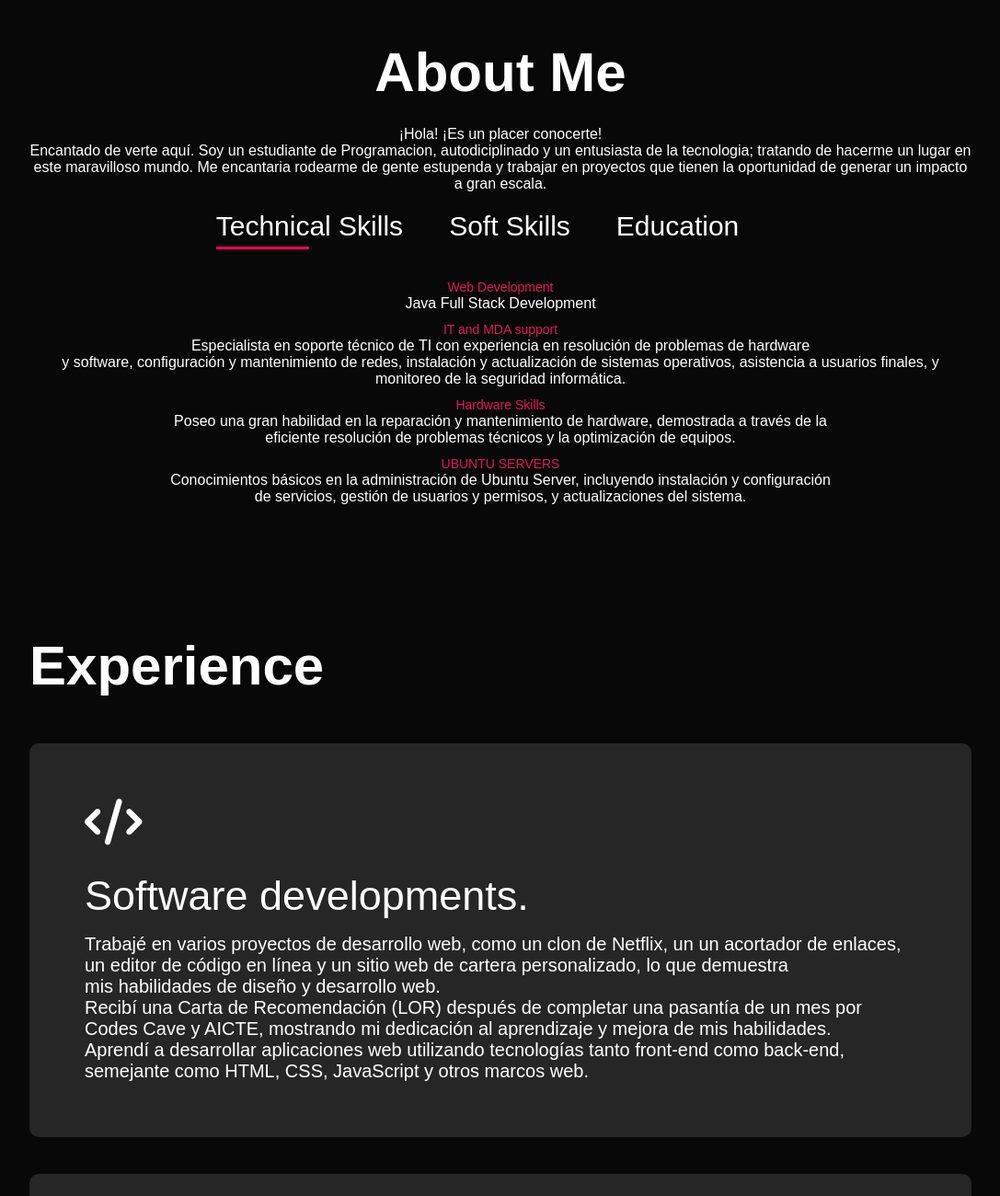
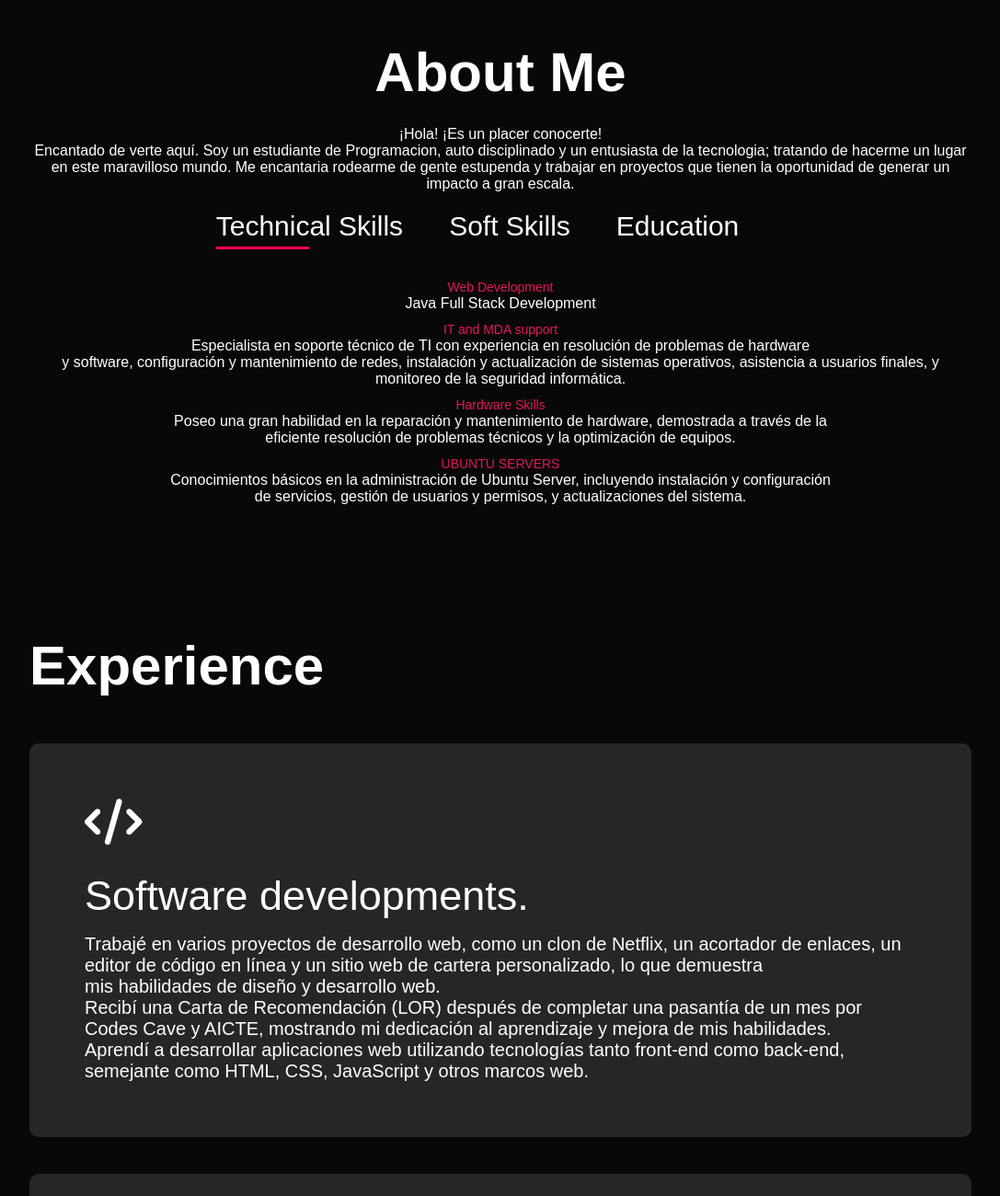
Before and after one commit to fsJairM/web1, a plain HTML site: page index.html in a window 1280 px wide. Shown: the part 960-2260 px from the top of the page at 92% size, without its empty margins (96-1183 px from the left). Drawn offline with nearby package versions, Linux system fonts and the light colour scheme.

Commit message:
Update index.html

```diff
--- a/index.html
+++ b/index.html
@@ -49,7 +49,7 @@
                     <h2 class="sub-title">About Me</h2>
                     <p>
                         ¡Hola! ¡Es un placer conocerte! <br>
-                        Encantado de verte aquí. Soy un estudiante de Programacion, autodiciplinado y  un entusiasta
+                        Encantado de verte aquí. Soy un estudiante de Programacion, auto disciplinado y  un entusiasta
                         de la tecnologia;
                         tratando de hacerme un lugar en este maravilloso mundo. Me encantaria rodearme de gente
                         estupenda y trabajar en
@@ -134,7 +134,7 @@
                         <i class="fa-solid fa-code"></i>
                         <h3>Software developments.</h3>
                         <p>Trabajé en varios proyectos de desarrollo web, como un clon de Netflix, un
-                            un acortador de enlaces, un editor de código en línea y un sitio web de cartera personalizado, lo que demuestra<br>
+                            acortador de enlaces, un editor de código en línea y un sitio web de cartera personalizado, lo que demuestra<br>
                             mis habilidades de diseño y desarrollo web. <br>
                             Recibí una Carta de Recomendación (LOR) después de completar una pasantía de un mes por Codes
                             Cave y AICTE, mostrando mi dedicación al aprendizaje y mejora de mis habilidades. <br>
```
